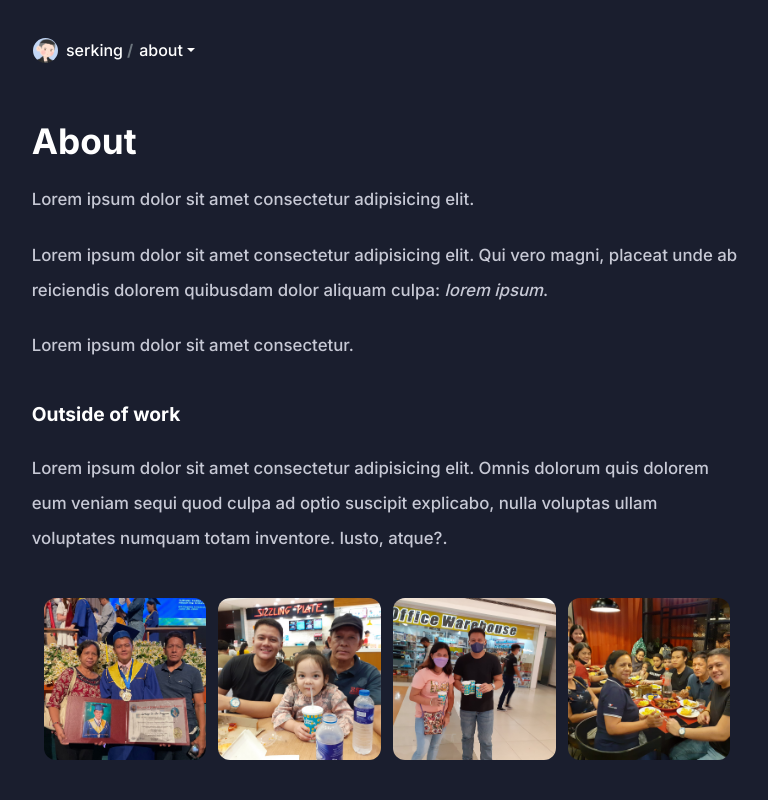
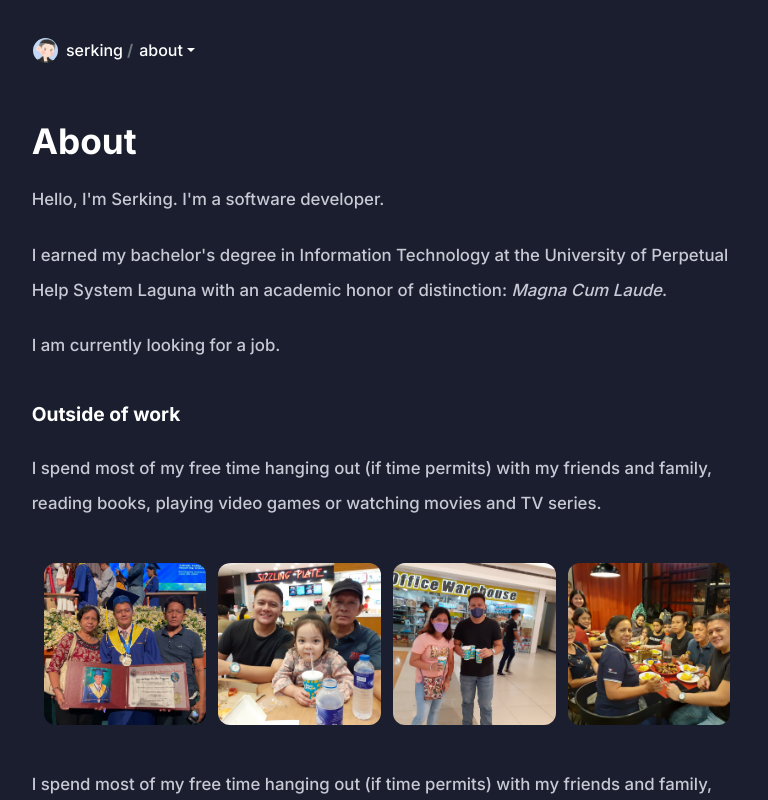
Before and after one commit to kingdeorayom/serking.dev, a React (Create React App) app: page /about in a window 1280 px wide. Shown: the top 800 px of the page, without its empty margins (253-1021 px from the left). Built offline with nearby package versions, Linux system fonts and the light colour scheme.

Commit message:
finished notes section

```diff
--- /dev/null
+++ b/src/App.js
@@ -0,0 +1,34 @@
+import { BrowserRouter, Routes, Route } from "react-router-dom";
+import { useState } from "react"
+import Home from './pages/Home';
+import Apps from './pages/Apps';
+import About from './pages/About';
+import Notes from './pages/Notes';
+import Post from './pages/components/Post';
+import PageNotFound from './pages/PageNotFound';
+import Footer from './pages/components/Footer'
+import 'animate.css'
+import 'bootstrap/dist/css/bootstrap.min.css';
+import 'bootstrap/dist/js/bootstrap.bundle.min';
+import './assets/css/index.css';
+
+function App() {
+
+    const [display, setDisplay] = useState(0);
+
+    return (
+        <BrowserRouter>
+            <Routes>
+                <Route path='/' element={<Home />} />
+                <Route path="apps" element={<Apps />} />
+                <Route path="about" element={<About />} />
+                <Route path="notes" element={(<Notes setDisplay={setDisplay} />)} />
+                <Route path="notes/post" element={(<Post display={display} />)} />
+                <Route path="*" element={<PageNotFound />} />
+            </Routes>
+            <Footer />
+        </BrowserRouter>
+    )
+}
+
+export default App;
--- a/src/assets/css/footer.css
+++ /dev/null
@@ -1,15 +0,0 @@
-/* global footer */
-
-#footer {
-    text-align: center;
-    margin-top: 40px;
-    margin-bottom: 60px;
-    margin-left: 0;
-    margin-right: 0;
-}
-
-.footer__text {
-    font-size: 0.88rem;
-    color: rgba(228, 232, 250, 0.55);
-    font-weight: 500;
-}
--- a/src/assets/css/header.css
+++ /dev/null
@@ -1,53 +0,0 @@
-/* global header */
-
-.header__navigation {
-    color: #fff;
-    text-decoration: none;
-}
-
-.header__navigation:hover {
-    color: #fff;
-}
-
-.header__name {
-    font-size: 16px;
-    font-weight: 500;
-}
-
-.header__name:hover {
-    color: #c0c0c7;
-}
-
-.header__image {
-    width: 25px;
-    height: 25px;
-    border-radius: 50%;
-}
-
-.dropdown-toggle {
-    border: 0;
-    background-color: #1a1e2e;
-    color: #fff;
-    font-size: 17px;
-    font-size: 16px;
-    font-weight: 500;
-}
-
-.dropdown-menu {
-    background-color: #2b3047;
-    padding: 7px;
-    border-radius: 12px;
-}
-
-.dropdown-item {
-    color: #fff;
-    padding: 10px 20px;
-    font-size: 16px;
-    font-weight: 500;
-}
-
-.dropdown-item:hover {
-    background-color: #363b50;
-    color: #fff;
-    border-radius: 8px;
-}
--- a/src/assets/css/index.css
+++ b/src/assets/css/index.css
@@ -84,3 +84,73 @@ img {
 .horizontalLine {
     margin: 40px 0;
 }
+
+/* global header */
+
+.header__navigation {
+    color: #fff;
+    text-decoration: none;
+}
+
+.header__navigation:hover {
+    color: #fff;
+}
+
+.header__name {
+    font-size: 16px;
+    font-weight: 500;
+}
+
+.header__name:hover {
+    color: #c0c0c7;
+}
+
+.header__image {
+    width: 25px;
+    height: 25px;
+    border-radius: 50%;
+}
+
+.dropdown-toggle {
+    border: 0;
+    background-color: #1a1e2e;
+    color: #fff;
+    font-size: 17px;
+    font-size: 16px;
+    font-weight: 500;
+}
+
+.dropdown-menu {
+    background-color: #2b3047;
+    padding: 7px;
+    border-radius: 12px;
+}
+
+.dropdown-item {
+    color: #fff;
+    padding: 10px 20px;
+    font-size: 16px;
+    font-weight: 500;
+}
+
+.dropdown-item:hover {
+    background-color: #363b50;
+    color: #fff;
+    border-radius: 8px;
+}
+
+/* global footer */
+
+#footer {
+    text-align: center;
+    margin-top: 40px;
+    margin-bottom: 60px;
+    margin-left: 0;
+    margin-right: 0;
+}
+
+.footer__text {
+    font-size: 0.88rem;
+    color: rgba(228, 232, 250, 0.55);
+    font-weight: 500;
+}
--- a/src/assets/scripts/notes.js
+++ b/src/assets/scripts/notes.js
@@ -1,34 +1,14 @@
-import cryingWithLaughter from '../images/ui/emojis/crying-with-laughter.png'
-import claps from '../images/ui/emojis/claps.png'
-import cool from '../images/ui/emojis/cool.png'
+import party from '../images/ui/emojis/party.png'
 
 const notes = [
     {
-        "note_id": 1,
-        "note_title": "lorem ipsum dolor sit amet",
+        "note_id": 0,
+        "note_title": "I finished my portfolio",
         "note_date": "August 29, 2022",
         "note_file_name": "markdown1.md",
         "note_dir": "../markdown/markdown1.md",
         "note_link": "post",
-        "note_image": cryingWithLaughter
-    },
-    {
-        "note_id": 2,
-        "note_title": "lorem ipsum dolor sit amet",
-        "note_date": "August 30, 2022",
-        "note_file_name": "markdown2.md",
-        "note_dir": "../markdown/markdown2.md",
-        "note_link": "post",
-        "note_image": claps
-    },
-    {
-        "note_id": 3,
-        "note_title": "lorem ipsum dolor sit amet",
-        "note_date": "August 31, 2022",
-        "note_file_name": "markdown2.md",
-        "note_dir": "../markdown/markdown2.md",
-        "note_link": "post",
-        "note_image": cool
+        "note_image": party
     }
 ]
 
--- a/src/index.js
+++ b/src/index.js
@@ -1,31 +1,10 @@
 import React from 'react';
 import ReactDOM from 'react-dom/client';
-import { BrowserRouter, Routes, Route } from "react-router-dom";
-import Home from './pages/Home';
-import Apps from './pages/Apps';
-import About from './pages/About';
-import Notes from './pages/Notes';
-import Post from './pages/components/Post';
-import PageNotFound from './pages/PageNotFound';
-import Footer from './pages/components/Footer'
-import 'animate.css'
-import 'bootstrap/dist/css/bootstrap.min.css';
-import 'bootstrap/dist/js/bootstrap.bundle.min';
-import './assets/css/index.css';
+import App from './App'
 
 const root = ReactDOM.createRoot(document.getElementById('root'));
 root.render(
   <React.StrictMode>
-    <BrowserRouter>
-      <Routes>
-        <Route path='/' element={<Home />} />
-        <Route path="apps" element={<Apps />} />
-        <Route path="about" element={<About />} />
-        <Route path="notes" element={(<Notes />)} />
-        <Route path="notes/post" element={(<Post />)} />
-        <Route path="*" element={<PageNotFound />} />
-      </Routes>
-      <Footer />
-    </BrowserRouter>
+    <App />
   </React.StrictMode>
 );
--- a/src/pages/About.js
+++ b/src/pages/About.js
@@ -29,12 +29,12 @@ const About = () => {
 
             <section id='about'>
                 <h1 className="page__title">About</h1>
-                <h2 className="page__content">Lorem ipsum dolor sit amet consectetur adipisicing elit.</h2>
-                <h2 className="page__content">Lorem ipsum dolor sit amet consectetur adipisicing elit. Qui vero magni, placeat unde ab reiciendis dolorem quibusdam dolor aliquam culpa: <em>lorem ipsum</em>.</h2>
-                <h2 className="page__content">Lorem ipsum dolor sit amet consectetur.</h2>
+                <h2 className="page__content">Hello, I'm Serking. I'm a software developer.</h2>
+                <h2 className="page__content">I earned my bachelor's degree in Information Technology at the University of Perpetual Help System Laguna with an academic honor of distinction: <em>Magna Cum Laude</em>.</h2>
+                <h2 className="page__content">I am currently looking for a job.</h2>
 
                 <h1 className="page__subtitle">Outside of work</h1>
-                <h2 className="page__content">Lorem ipsum dolor sit amet consectetur adipisicing elit. Omnis dolorum quis dolorem eum veniam sequi quod culpa ad optio suscipit explicabo, nulla voluptas ullam voluptates numquam totam inventore. Iusto, atque?.</h2>
+                <h2 className="page__content">I spend most of my free time hanging out (if time permits) with my friends and family, reading books, playing video games or watching movies and TV series.</h2>
 
                 <section className="gallery">
                     <img src={image_1} className='img-fluid about__gallery__image' alt="About" />
@@ -43,7 +43,7 @@ const About = () => {
                     <img src={image_4} className='img-fluid about__gallery__image' alt="About" />
                 </section>
 
-                <h2 className="page__content">Lorem ipsum dolor sit amet consectetur adipisicing elit. Omnis dolorum quis dolorem eum veniam sequi quod culpa ad optio suscipit explicabo, nulla voluptas ullam voluptates numquam totam inventore. Iusto, atque?.</h2>
+                <h2 className="page__content">I spend most of my free time hanging out (if time permits) with my friends and family, reading books, playing video games or watching movies and TV series.</h2>
 
                 <section className="gallery">
 
--- a/src/pages/Notes.js
+++ b/src/pages/Notes.js
@@ -4,7 +4,7 @@ import Header from './components/Header'
 import notes from '../assets/scripts/notes'
 import '../assets/css/notes.css'
 
-const Notes = () => {
+const Notes = ({ setDisplay }) => {
 
     useEffect(() => {
         document.title = 'Notes | Serking';
@@ -24,7 +24,7 @@ const Notes = () => {
                 <div className="row my-5">
                     {notes.map((note) => {
                         return <div className="col-sm-6 col-md-4 mb-4" key={note.note_id}>
-                            <Link to={note.note_link} className='notes__link__text'>
+                            <Link onClick={() => setDisplay(note.note_id)} to={note.note_link} className='notes__link__text'>
                                 <div className="notes__item">
                                     <img src={note.note_image} className="emoji" alt="notes" />
                                     <h1 className="notes__subtitle">{note.note_title}</h1>
--- a/src/pages/components/Footer.js
+++ b/src/pages/components/Footer.js
@@ -1,4 +1,3 @@
-import '../../assets/css/footer.css'
 
 const Footer = () => {
     return (
--- a/src/pages/components/Header.js
+++ b/src/pages/components/Header.js
@@ -1,6 +1,5 @@
 import { Link } from 'react-router-dom';
 import HeaderImage from '../../assets/images/self/serking-cartoon.png'
-import '../../assets/css/header.css'
 
 const Header = (currentTitle) => {
 
--- a/src/pages/components/Post.js
+++ b/src/pages/components/Post.js
@@ -2,9 +2,9 @@ import { useState, useEffect } from 'react';
 import MarkDown from 'markdown-to-jsx'
 import notes from '../../assets/scripts/notes'
 
-const Post = () => {
+const Post = ({ display }) => {
 
-    const file_name = notes[1].note_file_name
+    const file_name = notes[display].note_file_name
 
     const [post, setPost] = useState('')
 
```
